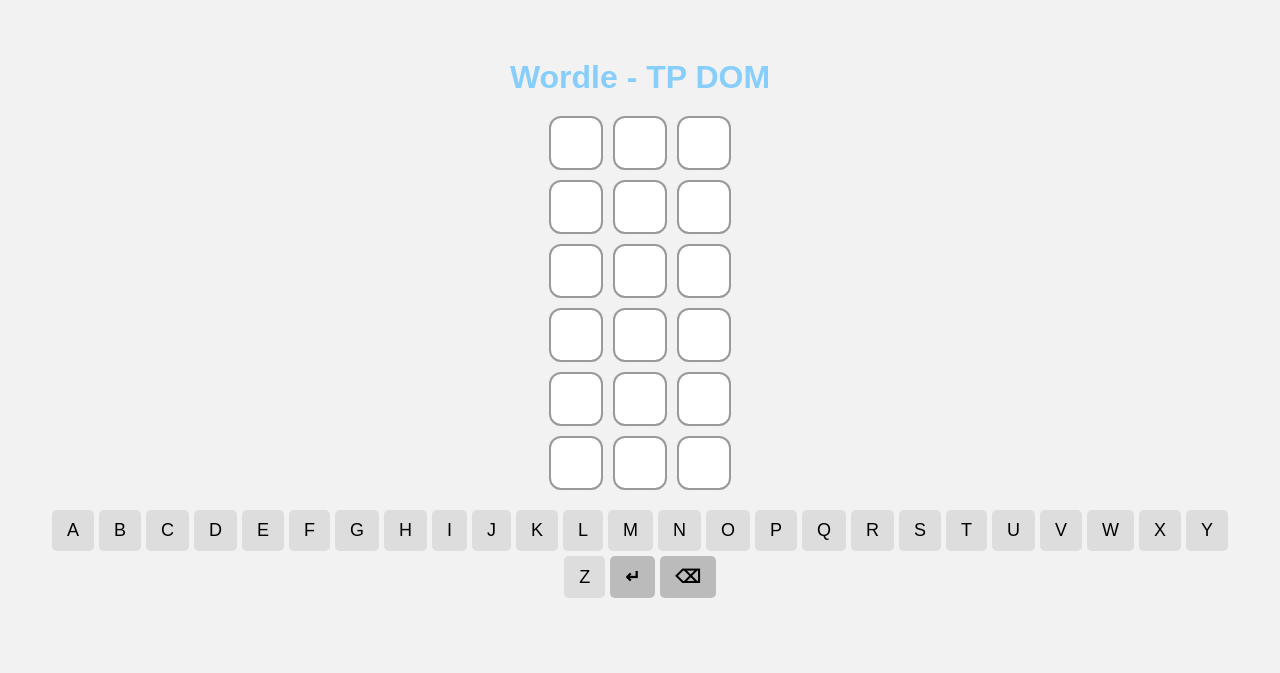
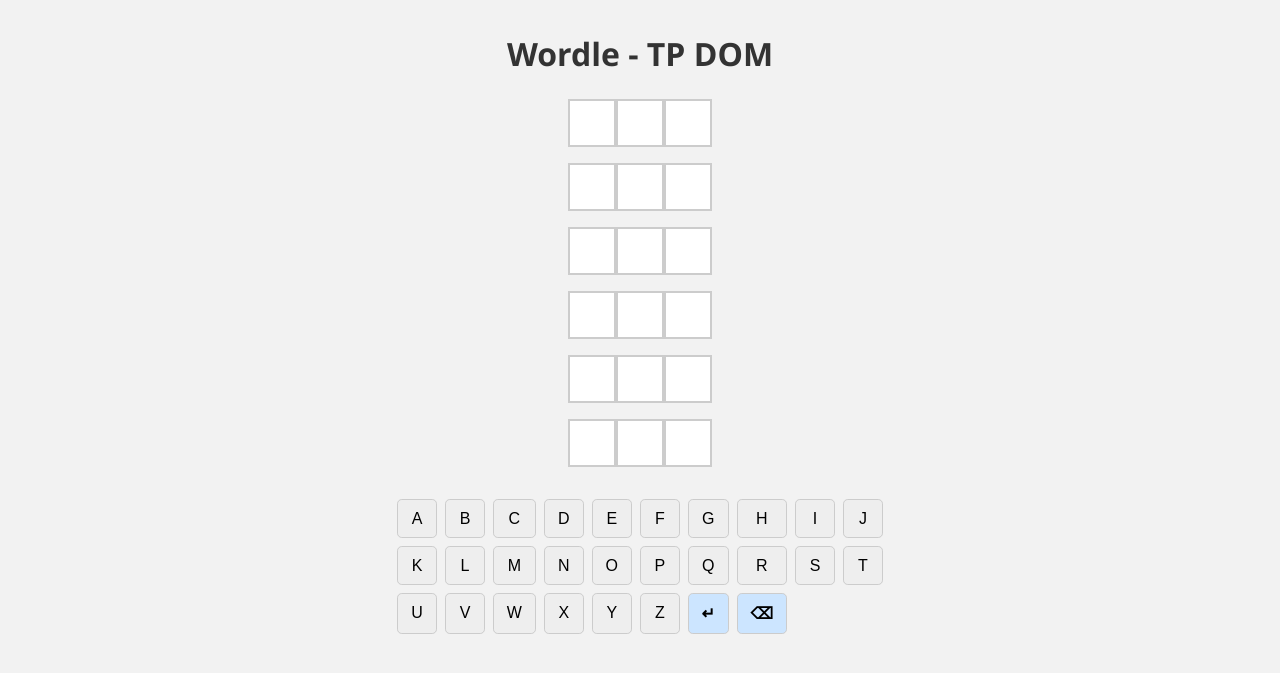
Before and after one commit to Pcedric95/M2i-exo-git, a PHP site: page / in a window 1280 px wide. Shown: the top 673 px of the page. Run offline with PHP 8.4, Linux system fonts and the light colour scheme.

Commit message:
Ajout de style - touches, affichage et boutons

```diff
--- a/style.css
+++ b/style.css
@@ -1,68 +1,107 @@
-body {
-    font-family: Arial, sans-serif;
-    text-align: center;
-    background-color: #f2f2f2;
-    padding: 30px;
+/* --- Reset de base --- */
+* {
+    box-sizing: border-box;
+    margin: 0;
+    padding: 0;
 }
 
-h1 {
-    margin-bottom: 20px;
-    color: lightskyblue;
+/* --- Corps de la page --- */
+body {
+    font-family: 'Segoe UI', Tahoma, Geneva, Verdana, sans-serif;
+    background-color: #f2f2f2;
+    text-align: center;
+    padding: 2rem;
 }
 
-.grille {
-    display: flex;
-    flex-direction: column;
-    gap: 10px;
-    max-width: 300px;
-    margin: 0 auto;
+/* --- Titre principal --- */
+h1 {
+    margin-bottom: 1.5rem;
+    color: #333;
 }
 
+/* --- Grille du jeu --- */
+.grille {
+    display: grid;
+    gap: 1rem;
+    margin-bottom: 1.5rem;
+}
+
+/* --- Lignes et cases --- */
 .ligne {
     display: flex;
     justify-content: center;
-    gap: 10px;
 }
 
 .case {
-    width: 50px;
-    height: 50px;
-    border: 2px solid #999;
-    border-radius: 12px;
-    font-size: 1.5em;
-    text-transform: uppercase;
+    width: 3rem;
+    height: 3rem;
+    border: 2px solid #ccc;
     display: flex;
     justify-content: center;
     align-items: center;
+    font-size: 1.5rem;
+    font-weight: bold;
+    text-transform: uppercase;
     background-color: white;
+    transition: background-color 0.3s, color 0.3s;
+}
+
+/* --- Message de victoire ou défaite --- */
+.message {
+    font-size: 1.2rem;
+    margin-top: 1rem;
+    margin-bottom: 1rem;
     font-weight: bold;
 }
 
-.message {
-    margin-top: 20px;
-    font-size: 1.2em;
-    font-weight: bold;
+/* --- Bouton Rejouer --- */
+#boutonRejouer {
+    display: none;
+    padding: 0.6rem 1.2rem;
+    font-size: 1rem;
+    background-color: #4CAF50;
+    color: white;
+    border: none;
+    border-radius: 0.3rem;
+    cursor: pointer;
+    transition: background-color 0.3s;
 }
 
-/*  ------------- Clavier numérique ----------------------------*/
-.clavier {
-    margin-top: 20px;
-    display: flex;
-    flex-wrap: wrap;
-    gap: 5px;
+#boutonRejouer:hover {
+    background-color: #3c9441;
+}
+
+/* --- Clavier virtuel --- */
+#clavierVirtuel {
+    margin-top: 2rem;
+    display: grid;
+    grid-template-columns: repeat(10, auto); /* 10 touches par ligne */
+    gap: 0.5rem;
     justify-content: center;
 }
 
 .touche {
-    padding: 10px 15px;
-    font-size: 18px;
-    border: none;
+    padding: 0.6rem 0.8rem;
+    font-size: 1rem;
+    background-color: #eee;
+    border: 1px solid #ccc;
+    border-radius: 0.3rem;
+    cursor: pointer;
+    transition: background-color 0.3s;
+    min-width: 2.5rem;
+    text-align: center;
+}
+
+.touche:hover {
     background-color: #ddd;
-    cursor: pointer;
-    border-radius: 5px;
+    transform: scale(1.2);
 }
 
 .touche.special {
-    background-color: #bbb;
+    background-color: #cce5ff;
     font-weight: bold;
 }
+.touche.special:hover {
+    background-color: #b8daff;
+    transform: scale(1.3);
+}
```
